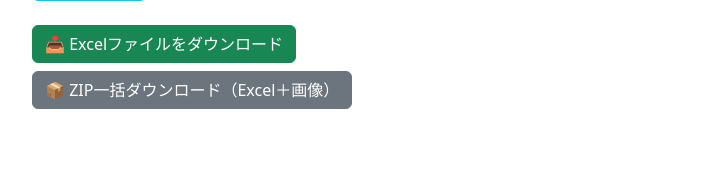
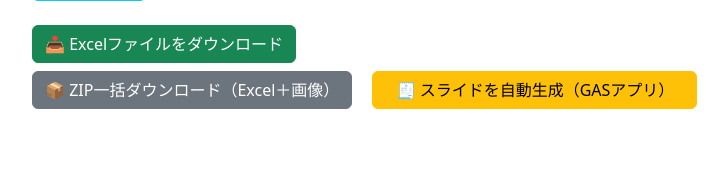
Before and after one commit to suzuki-unou/cutedge, a Flask app: page / in a window 1280 px wide. Shown: the part 469-640 px from the top of the page, without its empty margins (50-778 px from the left). Run offline with Flask 3, Linux system fonts and the light colour scheme.

Commit message:
Update index.html

```diff
--- a/templates/index.html
+++ b/templates/index.html
@@ -76,7 +76,9 @@
 
   <a class="btn btn-success mt-4" href="{{ url_for('download_excel') }}">📥 Excelファイルをダウンロード</a><br>
   <a class="btn btn-secondary mt-2" href="{{ url_for('download_zip') }}">📦 ZIP一括ダウンロード（Excel＋画像）</a>
-
+　<a class="btn btn-warning mt-2" href="https://script.google.com/a/macros/unou-jikenn.com/s/AKfycbx6X4Mdp5oLdrItp-aZtWTdih4IWp_rzaXrnNYv5glq4v8swtvXa_oAGaC27lt_QFjg/exec" target="_blank">
+  🧾 スライドを自動生成（GASアプリ）
+　</a>
 
   <script>
     let cutlist = {{ cutlist | tojson | safe }};
```
